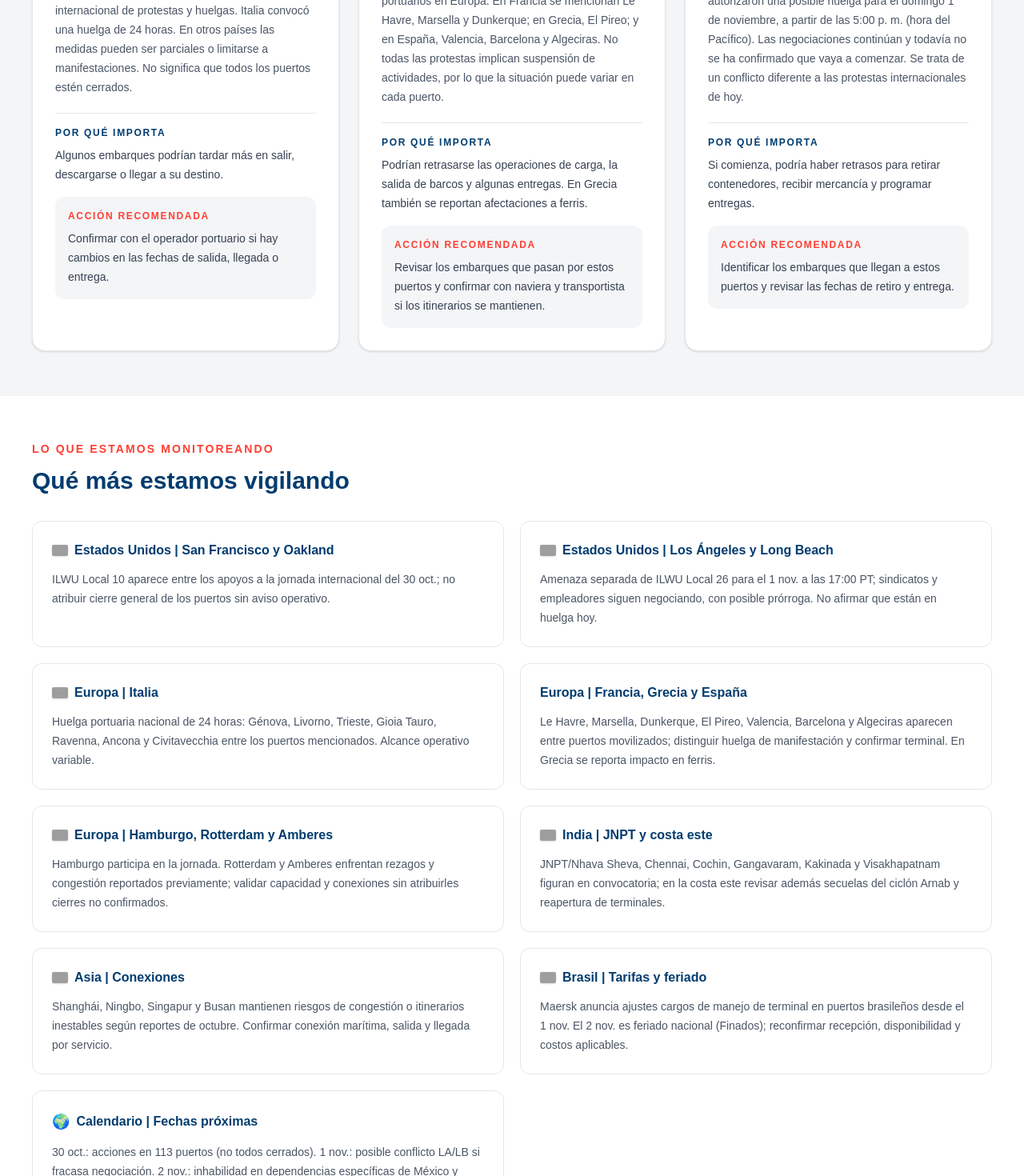
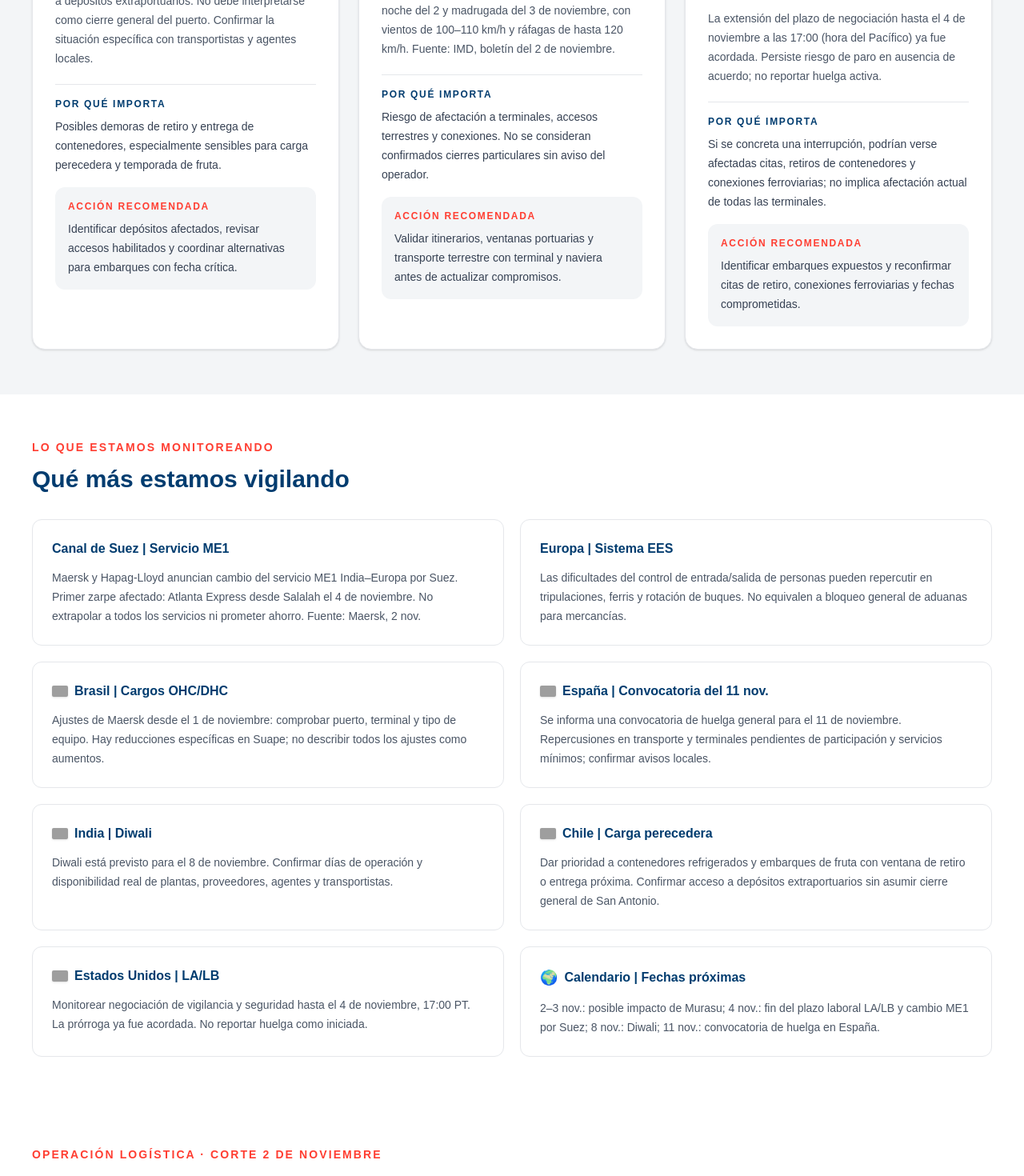
Before and after one commit to astridaubert/daily-news-vgl, a Next.js app: page / in a window 1280 px wide. Shown: the part 1140-2610 px from the top of the page at 80% size. Built offline with nearby package versions, Linux system fonts and the light colour scheme; grey boxes are pictures that could not be loaded.

Commit message:
Actualizar radar logístico al 2 de noviembre de 2026

```diff
--- a/app/page.tsx
+++ b/app/page.tsx
@@ -1,180 +1,164 @@
 import Image from "next/image";
 
-// DATOS EDITABLES — 30 OCTUBRE 2026
+// DATOS EDITABLES — 2 NOVIEMBRE 2026
 const brief = {
-  "fecha": "viernes 30 de octubre de 2026",
+  "fecha": "lunes 2 de noviembre de 2026",
   "titulo": "Vector Global Logistics | Radar Logístico Global",
-  "subtitulo": "Hoy hay huelgas y protestas de trabajadores portuarios en varios países. Italia tiene una huelga nacional; Francia, Grecia y España también participan. Esto puede retrasar la salida y entrega de mercancías, pero no significa que todos los puertos estén cerrados. En Estados Unidos sigue bajo vigilancia una posible huelga en Los Ángeles y Long Beach para el 1 de noviembre.",
+  "subtitulo": "Riesgo prioritario en San Antonio (Chile), la costa este de India por el ciclón Murasu y Los Ángeles/Long Beach por negociación laboral. Las afectaciones deben confirmarse por embarque y terminal. Como oportunidad, el servicio ME1 de Maersk y Hapag-Lloyd cambia su itinerario a través de Suez, sin representar una normalización general de la región.",
   "noticias": [
     {
-      "region": "GLOBAL · PUERTOS",
-      "modo": "HUELGAS Y PROTESTAS · 30 OCT",
+      "region": "CHILE · SAN ANTONIO",
+      "modo": "ALERTA ALTA · ACCESOS TERRESTRES",
       "imagen": "https://images.unsplash.com/photo-1494412519320-aa613dfb7738?w=1200",
-      "bandera": "",
-      "titular": "Protestas y huelgas en puertos de 22 países pueden retrasar mercancías",
-      "dato": "Este viernes 30 de octubre, trabajadores portuarios de distintos países participan en una jornada internacional de protestas y huelgas. Italia convocó una huelga de 24 horas. En otros países las medidas pueden ser parciales o limitarse a manifestaciones. No significa que todos los puertos estén cerrados.",
-      "impacto": "Algunos embarques podrían tardar más en salir, descargarse o llegar a su destino.",
-      "accion": "Confirmar con el operador portuario si hay cambios en las fechas de salida, llegada o entrega."
+      "bandera": "https://flagcdn.com/w40/cl.png",
+      "titular": "Bloqueos de transportistas complican accesos a depósitos de San Antonio",
+      "dato": "Se reportan movilizaciones y bloqueos en accesos a depósitos extraportuarios. No debe interpretarse como cierre general del puerto. Confirmar la situación específica con transportistas y agentes locales.",
+      "impacto": "Posibles demoras de retiro y entrega de contenedores, especialmente sensibles para carga perecedera y temporada de fruta.",
+      "accion": "Identificar depósitos afectados, revisar accesos habilitados y coordinar alternativas para embarques con fecha crítica."
     },
     {
-      "region": "EUROPA · FRANCIA, GRECIA Y ESPAÑA",
-      "modo": "MOVILIZACIONES · 30 OCT",
-      "imagen": "https://images.unsplash.com/photo-1703226741497-6de4f67c6e11?fm=jpg&ixid=M3wxMjA3fDB8MHxzZWFyY2h8MTV8fHN1cHBseSUyMGNoYWlufGVufDB8fDB8fHww&lib=rb-4.0.3&q=60&w=3000",
-      "bandera": "",
-      "titular": "Francia, Grecia y España: posibles retrasos en sus principales puertos",
-      "dato": "Hoy se registran movilizaciones de trabajadores portuarios en Europa. En Francia se mencionan Le Havre, Marsella y Dunkerque; en Grecia, El Pireo; y en España, Valencia, Barcelona y Algeciras. No todas las protestas implican suspensión de actividades, por lo que la situación puede variar en cada puerto.",
-      "impacto": "Podrían retrasarse las operaciones de carga, la salida de barcos y algunas entregas. En Grecia también se reportan afectaciones a ferris.",
-      "accion": "Revisar los embarques que pasan por estos puertos y confirmar con naviera y transportista si los itinerarios se mantienen."
+      "region": "INDIA · ANDHRA PRADESH",
+      "modo": "ALERTA ALTA · CICLÓN MURASU",
+      "imagen": "https://images.unsplash.com/photo-1500534623283-312aade485b7?w=1200",
+      "bandera": "https://flagcdn.com/w40/in.png",
+      "titular": "Murasu amenaza la costa este de India durante la noche del 2 de noviembre",
+      "dato": "El pronóstico meteorológico indica cruce costero entre Nellore y Narsapur, cerca de Ongole, entre la noche del 2 y madrugada del 3 de noviembre, con vientos de 100–110 km/h y ráfagas de hasta 120 km/h. Fuente: IMD, boletín del 2 de noviembre.",
+      "impacto": "Riesgo de afectación a terminales, accesos terrestres y conexiones. No se consideran confirmados cierres particulares sin aviso del operador.",
+      "accion": "Validar itinerarios, ventanas portuarias y transporte terrestre con terminal y naviera antes de actualizar compromisos."
     },
     {
       "region": "ESTADOS UNIDOS · LOS ÁNGELES / LONG BEACH",
-      "modo": "POSIBLE HUELGA · 1 NOV",
+      "modo": "ALERTA ALTA · NEGOCIACIÓN LABORAL",
       "imagen": "https://images.unsplash.com/photo-1578575437130-527eed3abbec?w=1200",
       "bandera": "https://flagcdn.com/w40/us.png",
-      "titular": "Los Ángeles y Long Beach: posible huelga a partir del domingo",
-      "dato": "Trabajadores de seguridad de varias terminales autorizaron una posible huelga para el domingo 1 de noviembre, a partir de las 5:00 p. m. (hora del Pacífico). Las negociaciones continúan y todavía no se ha confirmado que vaya a comenzar. Se trata de un conflicto diferente a las protestas internacionales de hoy.",
-      "impacto": "Si comienza, podría haber retrasos para retirar contenedores, recibir mercancía y programar entregas.",
-      "accion": "Identificar los embarques que llegan a estos puertos y revisar las fechas de retiro y entrega."
+      "titular": "Continúan negociaciones de seguridad portuaria; plazo hasta el 4 de noviembre",
+      "dato": "La extensión del plazo de negociación hasta el 4 de noviembre a las 17:00 (hora del Pacífico) ya fue acordada. Persiste riesgo de paro en ausencia de acuerdo; no reportar huelga activa.",
+      "impacto": "Si se concreta una interrupción, podrían verse afectadas citas, retiros de contenedores y conexiones ferroviarias; no implica afectación actual de todas las terminales.",
+      "accion": "Identificar embarques expuestos y reconfirmar citas de retiro, conexiones ferroviarias y fechas comprometidas."
     }
   ],
   "vigilancia": [
     {
-      "titulo": "Estados Unidos | San Francisco y Oakland",
-      "bandera": "https://flagcdn.com/w40/us.png",
-      "texto": "ILWU Local 10 aparece entre los apoyos a la jornada internacional del 30 oct.; no atribuir cierre general de los puertos sin aviso operativo."
+      "titulo": "Canal de Suez | Servicio ME1",
+      "bandera": "",
+      "texto": "Maersk y Hapag-Lloyd anuncian cambio del servicio ME1 India–Europa por Suez. Primer zarpe afectado: Atlanta Express desde Salalah el 4 de noviembre. No extrapolar a todos los servicios ni prometer ahorro. Fuente: Maersk, 2 nov."
     },
     {
-      "titulo": "Estados Unidos | Los Ángeles y Long Beach",
-      "bandera": "https://flagcdn.com/w40/us.png",
-      "texto": "Amenaza separada de ILWU Local 26 para el 1 nov. a las 17:00 PT; sindicatos y empleadores siguen negociando, con posible prórroga. No afirmar que están en huelga hoy."
+      "titulo": "Europa | Sistema EES",
+      "bandera": "",
+      "texto": "Las dificultades del control de entrada/salida de personas pueden repercutir en tripulaciones, ferris y rotación de buques. No equivalen a bloqueo general de aduanas para mercancías."
     },
     {
-      "titulo": "Europa | Italia",
-      "bandera": "https://flagcdn.com/w40/it.png",
-      "texto": "Huelga portuaria nacional de 24 horas: Génova, Livorno, Trieste, Gioia Tauro, Ravenna, Ancona y Civitavecchia entre los puertos mencionados. Alcance operativo variable."
+      "titulo": "Brasil | Cargos OHC/DHC",
+      "bandera": "https://flagcdn.com/w40/br.png",
+      "texto": "Ajustes de Maersk desde el 1 de noviembre: comprobar puerto, terminal y tipo de equipo. Hay reducciones específicas en Suape; no describir todos los ajustes como aumentos."
     },
     {
-      "titulo": "Europa | Francia, Grecia y España",
-      "bandera": "",
-      "texto": "Le Havre, Marsella, Dunkerque, El Pireo, Valencia, Barcelona y Algeciras aparecen entre puertos movilizados; distinguir huelga de manifestación y confirmar terminal. En Grecia se reporta impacto en ferris."
+      "titulo": "España | Convocatoria del 11 nov.",
+      "bandera": "https://flagcdn.com/w40/es.png",
+      "texto": "Se informa una convocatoria de huelga general para el 11 de noviembre. Repercusiones en transporte y terminales pendientes de participación y servicios mínimos; confirmar avisos locales."
     },
     {
-      "titulo": "Europa | Hamburgo, Rotterdam y Amberes",
-      "bandera": "https://flagcdn.com/w40/de.png",
-      "texto": "Hamburgo participa en la jornada. Rotterdam y Amberes enfrentan rezagos y congestión reportados previamente; validar capacidad y conexiones sin atribuirles cierres no confirmados."
+      "titulo": "India | Diwali",
+      "bandera": "https://flagcdn.com/w40/in.png",
+      "texto": "Diwali está previsto para el 8 de noviembre. Confirmar días de operación y disponibilidad real de plantas, proveedores, agentes y transportistas."
     },
     {
-      "titulo": "India | JNPT y costa este",
-      "bandera": "https://flagcdn.com/w40/in.png",
-      "texto": "JNPT/Nhava Sheva, Chennai, Cochin, Gangavaram, Kakinada y Visakhapatnam figuran en convocatoria; en la costa este revisar además secuelas del ciclón Arnab y reapertura de terminales."
+      "titulo": "Chile | Carga perecedera",
+      "bandera": "https://flagcdn.com/w40/cl.png",
+      "texto": "Dar prioridad a contenedores refrigerados y embarques de fruta con ventana de retiro o entrega próxima. Confirmar acceso a depósitos extraportuarios sin asumir cierre general de San Antonio."
     },
     {
-      "titulo": "Asia | Conexiones",
-      "bandera": "https://flagcdn.com/w40/sg.png",
-      "texto": "Shanghái, Ningbo, Singapur y Busan mantienen riesgos de congestión o itinerarios inestables según reportes de octubre. Confirmar conexión marítima, salida y llegada por servicio."
-    },
-    {
-      "titulo": "Brasil | Tarifas y feriado",
-      "bandera": "https://flagcdn.com/w40/br.png",
-      "texto": "Maersk anuncia ajustes cargos de manejo de terminal en puertos brasileños desde el 1 nov. El 2 nov. es feriado nacional (Finados); reconfirmar recepción, disponibilidad y costos aplicables."
+      "titulo": "Estados Unidos | LA/LB",
+      "bandera": "https://flagcdn.com/w40/us.png",
+      "texto": "Monitorear negociación de vigilancia y seguridad hasta el 4 de noviembre, 17:00 PT. La prórroga ya fue acordada. No reportar huelga como iniciada."
     },
     {
       "titulo": "Calendario | Fechas próximas",
       "bandera": "",
-      "texto": "30 oct.: acciones en 113 puertos (no todos cerrados). 1 nov.: posible conflicto LA/LB si fracasa negociación. 2 nov.: inhabilidad en dependencias específicas de México y feriado en Brasil. 8 nov.: Diwali en India. 16 nov.: descanso obligatorio en México."
+      "texto": "2–3 nov.: posible impacto de Murasu; 4 nov.: fin del plazo laboral LA/LB y cambio ME1 por Suez; 8 nov.: Diwali; 11 nov.: convocatoria de huelga en España."
     }
   ],
   "metricas": [
     {
-      "indicador": "Movilización global",
-      "valor": "113 puertos",
-      "tendencia": "22 países, más de 25 sindicatos; Reuters y PTI, 30 oct."
+      "indicador": "India · Murasu",
+      "valor": "100–110 km/h",
+      "tendencia": "Ráfagas hasta 120 km/h; pronóstico de cruce 2–3 nov."
     },
     {
-      "indicador": "Italia · huelga nacional",
-      "valor": "24 h",
-      "tendencia": "30 de octubre; efecto variable por terminal."
+      "indicador": "EE. UU. · LA/LB",
+      "valor": "4 nov.",
+      "tendencia": "17:00 hora del Pacífico; plazo de negociación extendido."
     },
     {
-      "indicador": "LA/LB · posible paro",
-      "valor": "1 nov.",
-      "tendencia": "Desde 17:00 PT, condicionado a negociaciones."
+      "indicador": "Suez · ME1",
+      "valor": "4 nov.",
+      "tendencia": "Primer cambio programado desde Salalah; solo servicio ME1."
     },
     {
-      "indicador": "Los Ángeles · rail dwell",
-      "valor": "~9 días",
-      "tendencia": "Referencia 27 oct.; solo contenedores ferroviarios."
+      "indicador": "India · Diwali",
+      "valor": "8 nov.",
+      "tendencia": "Confirmar calendarios reales de operación."
     },
     {
-      "indicador": "Long Beach · rail dwell",
-      "valor": "~10 días",
-      "tendencia": "Referencia 27 oct.; no es espera de buque."
+      "indicador": "España · huelga",
+      "valor": "11 nov.",
+      "tendencia": "Convocatoria; afectación aún por confirmar."
     },
     {
       "indicador": "Brasil · OHC/DHC",
       "valor": "1 nov.",
-      "tendencia": "Ajustes publicados por Maersk; según puerto y equipo."
-    },
-    {
-      "indicador": "Diwali · India",
-      "valor": "8 nov.",
-      "tendencia": "Validar calendario real de fábrica y servicios."
+      "tendencia": "Revisar tarifas específicas por puerto y equipo."
     }
   ],
   "recomendaciones": [
-    "Priorizar hoy operaciones en Italia, Francia, Grecia y España: confirmar por escrito si la terminal opera y las citas siguen vigentes.",
-    "No confundir movilización global del 30 de octubre con la posible huelga de seguridad de Los Ángeles/Long Beach del 1 de noviembre.",
-    "En Estados Unidos monitorear San Francisco/Oakland y por separado la negociación de trabajadores de seguridad portuaria en LA/LB.",
-    "Para India validar tanto participación en acciones portuarias como recuperación por el ciclón Arnab y horarios de proveedores antes de Diwali.",
-    "Revisar conexiones de Rotterdam/Amberes, Asia y el feriado de Brasil del 2 de noviembre; no usar tiempos indicativos como medición en vivo.",
-    "Confirmar cada recargo de noviembre por naviera, origen, destino y tipo de equipo; comunicar cambios de fecha de entrega antes de prometer entregas."
+    "Priorizar embarques perecederos en San Antonio y carga con fechas críticas en la costa este de India; confirmar exposición real y accesos.",
+    "Monitorear hasta el 4 de noviembre las negociaciones de seguridad portuaria en Los Ángeles y Long Beach; no presentar un paro como activo.",
+    "Confirmar por escrito ajustes OHC/DHC en Brasil y fechas/itinerarios del servicio ME1 antes de emitir nuevas cotizaciones.",
+    "Revisar ventanas operativas de proveedores en India por Diwali y planes de contingencia ante la convocatoria de huelga de España.",
+    "Comunicar al cliente únicamente interrupciones verificadas en su terminal, ruta o embarque, separando hechos confirmados de riesgos preventivos."
   ]
 };
 
 const retrasos = [
   {
-    "puerto": "Global · 113 puertos",
-    "tiempo": "30 oct. · en curso",
-    "estado": "Huelgas, paros parciales y manifestaciones en 22 países; no son 113 cierres simultáneos."
+    "puerto": "Chile · San Antonio",
+    "tiempo": "2 nov. · alerta alta",
+    "estado": "Accesos a depósitos extraportuarios con bloqueos reportados; verificar ubicación y terminal. No cierre general confirmado."
   },
   {
-    "puerto": "Italia · Génova, Livorno y otros",
-    "tiempo": "30 oct. · 24 h",
-    "estado": "Convocatoria de huelga nacional; confirmar operación por terminal."
+    "puerto": "India · costa de Andhra Pradesh",
+    "tiempo": "2–3 nov. · alerta alta",
+    "estado": "Murasu: riesgo meteorológico de interrupciones; cierres de puerto requieren confirmación puntual."
   },
   {
-    "puerto": "México · Veracruz",
-    "tiempo": "30 oct. · en vigilancia",
-    "estado": "Participación sindical reportada; sin cierre total verificado."
+    "puerto": "EE. UU. · Los Ángeles/Long Beach",
+    "tiempo": "4 nov. · 17:00 PT",
+    "estado": "Prórroga de negociación acordada; posible paro futuro, no huelga activa."
   },
   {
-    "puerto": "EE. UU. · San Francisco/Oakland",
-    "tiempo": "30 oct. · participación",
-    "estado": "Apoyo a jornada internacional; modalidad de acción por confirmar."
+    "puerto": "Canal de Suez · ME1",
+    "tiempo": "Desde 4 nov.",
+    "estado": "Cambio de ruta confirmado por Maersk para servicio ME1; consultar itinerarios y tarifas."
   },
   {
-    "puerto": "EE. UU. · LA/Long Beach",
-    "tiempo": "1 nov. · posible",
-    "estado": "Amenaza de huelga de vigilantes, distinta a la movilización de hoy; negociación activa."
+    "puerto": "Brasil · terminales seleccionadas",
+    "tiempo": "Desde 1 nov.",
+    "estado": "Ajustes OHC/DHC según puerto y equipo; Suape incluye reducciones específicas."
   },
   {
-    "puerto": "Francia/Grecia/España",
-    "tiempo": "30 oct. · variable",
-    "estado": "Huelgas y protestas con diferente efecto; El Pireo reporta afectación a carga y ferris."
+    "puerto": "España · terminales y transporte",
+    "tiempo": "11 nov. · previsto",
+    "estado": "Convocatoria de huelga; impactos pendientes de participación y servicios mínimos."
   },
   {
-    "puerto": "India · JNPT y costa este",
-    "tiempo": "30 oct. · doble riesgo",
-    "estado": "Acciones sindicales y recuperación climática en el este; confirmar terminal."
-  },
-  {
-    "puerto": "Brasil · puertos seleccionados",
-    "tiempo": "1–2 nov.",
-    "estado": "Ajustes de cargos Maersk desde 1 nov. y feriado del 2 nov.; verificar aplicabilidad."
+    "puerto": "India · fábricas y operadores",
+    "tiempo": "8 nov. · Diwali",
+    "estado": "Confirmar disponibilidad de personal, días inhábiles y recogidas."
   }
 ];
 
-// Corte: 30 oct. 2026, mañana Monterrey; referencias de dwell 27 oct. Fuentes indicadas en noticias.
+// Corte: 2 nov. 2026, Monterrey. Validar afectaciones operativas por embarque.
 
 // ======================================================
 // NO EDITAR DEBAJO DE ESTA LÍNEA
@@ -344,7 +328,7 @@ export default function Home() {
       </section>
 
       {/* TABLA DE RETRASOS PORTUARIOS */}
-      <section className="bg-white"><div className="mx-auto max-w-7xl px-6 py-14 md:px-10"><p className="text-sm font-bold tracking-[0.15em] text-[#FF3E32]">OPERACIÓN LOGÍSTICA · CORTE 30 DE OCTUBRE</p><h2 className="mt-3 text-3xl font-bold text-[#003C6F]">Estado de puertos y conexiones</h2><p className="mt-3 max-w-4xl text-sm leading-6 text-gray-600">No se dispone de tiempos en vivo comparables en todos los puertos. Las cifras indicativas y restricciones deben validarse con terminal y naviera antes de comprometer ETA.</p><div className="mt-7 overflow-x-auto rounded-2xl border border-gray-200"><table className="w-full min-w-[760px] text-left text-sm"><thead className="bg-[#003C6F] text-white"><tr><th className="p-4">País / puerto</th><th className="p-4">Fecha o dato</th><th className="p-4">Estado e interpretación</th></tr></thead><tbody>{retrasos.map((r,i)=><tr key={r.puerto} className={i%2===0?"bg-[#F3F5F7]":"bg-white"}><td className="p-4 font-bold text-[#003C6F]">{r.puerto}</td><td className="p-4 font-semibold">{r.tiempo}</td><td className="p-4 text-gray-600">{r.estado}</td></tr>)}</tbody></table></div></div></section>
+      <section className="bg-white"><div className="mx-auto max-w-7xl px-6 py-14 md:px-10"><p className="text-sm font-bold tracking-[0.15em] text-[#FF3E32]">OPERACIÓN LOGÍSTICA · CORTE 2 DE NOVIEMBRE</p><h2 className="mt-3 text-3xl font-bold text-[#003C6F]">Estado de puertos y conexiones</h2><p className="mt-3 max-w-4xl text-sm leading-6 text-gray-600">No se dispone de tiempos en vivo comparables en todos los puertos. Las cifras indicativas y restricciones deben validarse con terminal y naviera antes de comprometer ETA.</p><div className="mt-7 overflow-x-auto rounded-2xl border border-gray-200"><table className="w-full min-w-[760px] text-left text-sm"><thead className="bg-[#003C6F] text-white"><tr><th className="p-4">País / puerto</th><th className="p-4">Fecha o dato</th><th className="p-4">Estado e interpretación</th></tr></thead><tbody>{retrasos.map((r,i)=><tr key={r.puerto} className={i%2===0?"bg-[#F3F5F7]":"bg-white"}><td className="p-4 font-bold text-[#003C6F]">{r.puerto}</td><td className="p-4 font-semibold">{r.tiempo}</td><td className="p-4 text-gray-600">{r.estado}</td></tr>)}</tbody></table></div></div></section>
 
       {/* MÉTRICAS CLAVE */}
       <section className="bg-[#F3F5F7]">
@@ -455,7 +439,7 @@ export default function Home() {
           </div>
 
           <span className="max-w-xl text-white/60 md:text-right">
-            Corte informativo del 30 de octubre de 2026. Fuentes: Reuters, Port Technology International, ITF, Kuehne+Nagel, STG Logistics, sindicatos portuarios y referencias operativas sujetas a validación. Datos sujetos a actualización y confirmación con terminal, naviera y proveedor.</span>
+            Corte informativo del 2 de noviembre de 2026. Fuentes: IMD/APSDMA, Maersk y alertas operativas reportadas sujetas a validación por terminal y naviera. Riesgo preventivo no equivale a interrupción confirmada.</span>
         </div>
       </footer>
     </main>
```
